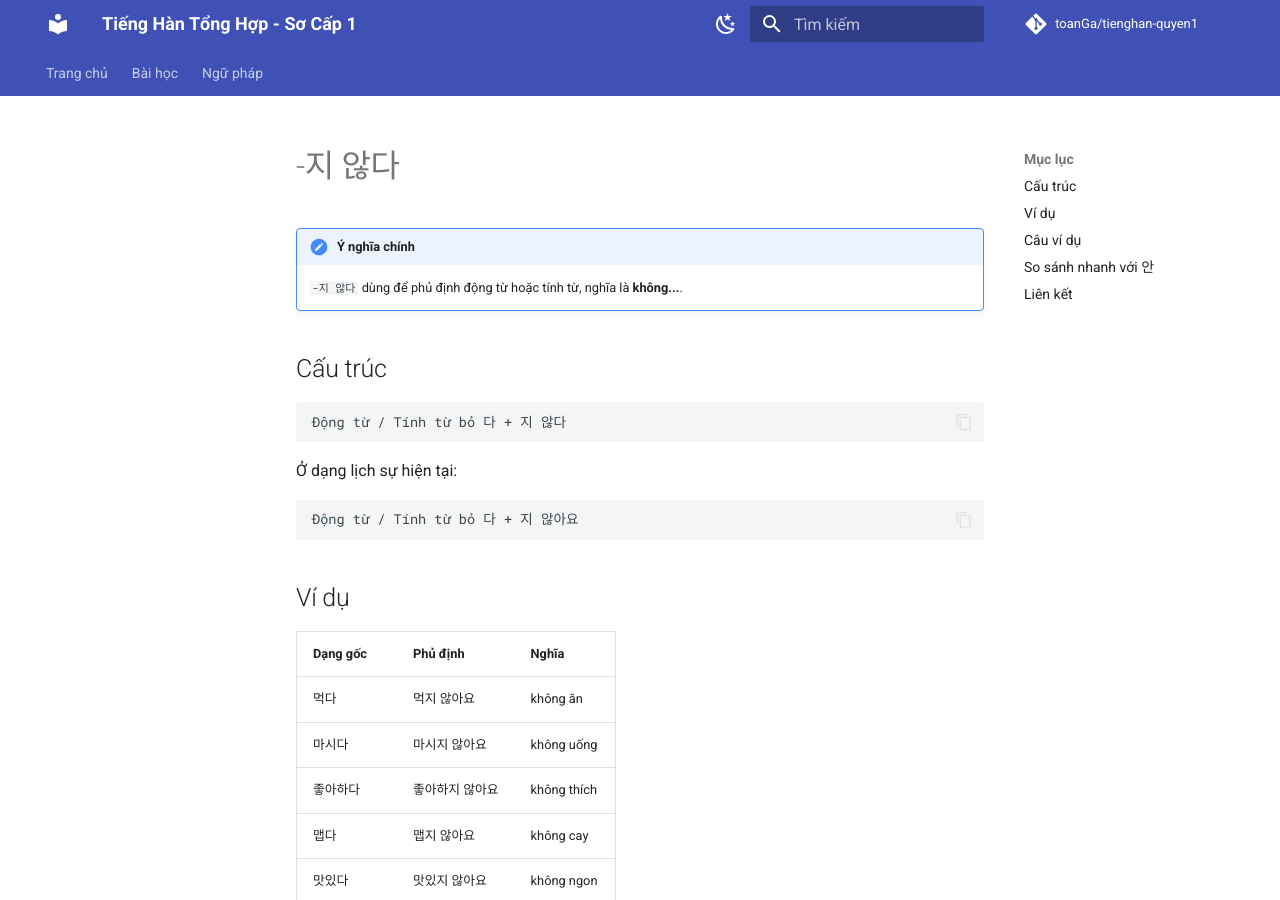
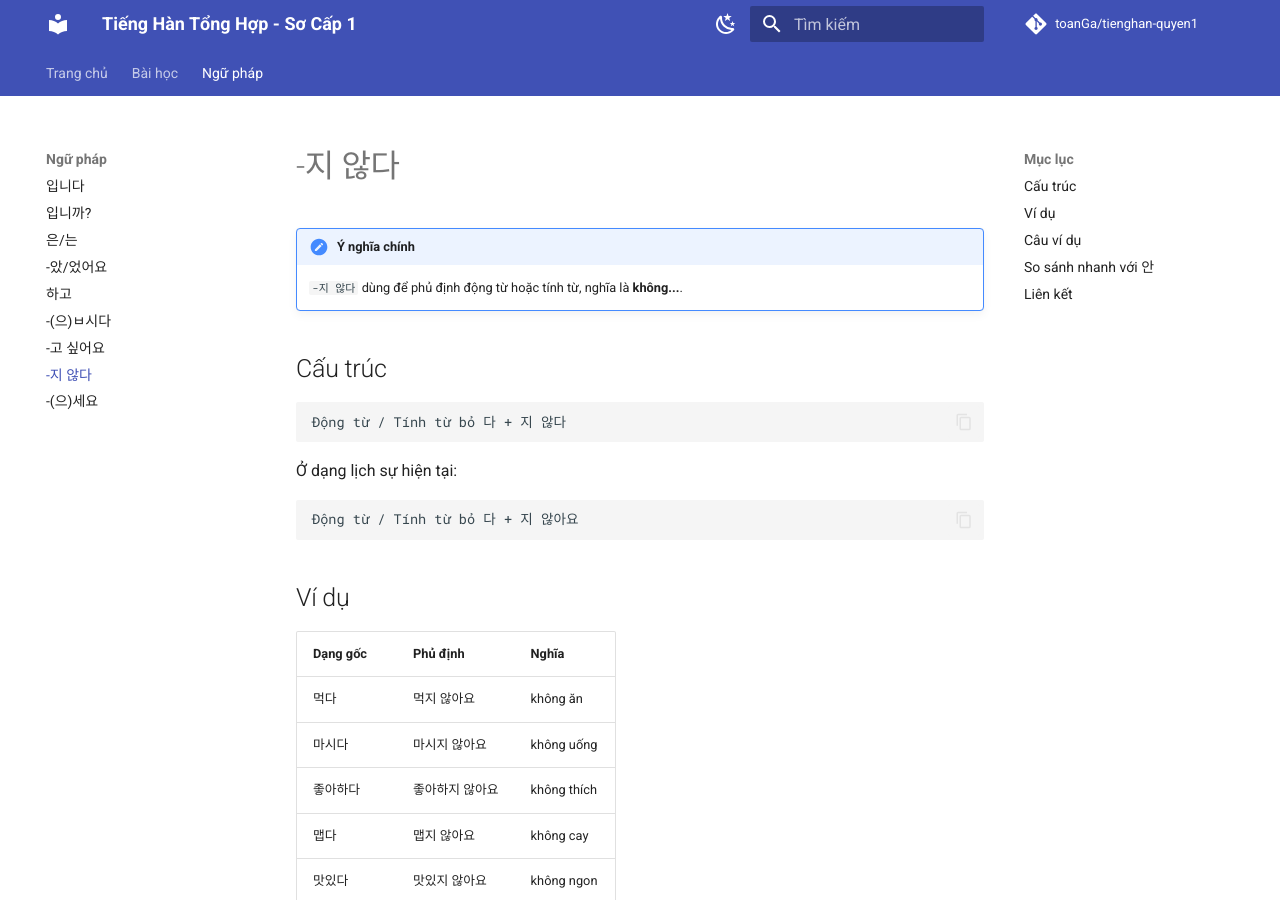
Before and after one commit to toanGa/tienghan-quyen1, an MkDocs documentation site: the page built from docs/grammar/ji-anta.md, in a window 1280 px wide and 900 px high. Built offline with MkDocs 1.6.1 and Material for MkDocs 9.7.7, drawn with Linux system fonts in a browser that asks for light colours; comment, search, counter and statistics services are not loaded.

Commit message:
Add lesson 08 and new grammar pages to navigation

```diff
--- a/mkdocs.yml
+++ b/mkdocs.yml
@@ -56,6 +56,7 @@
       - Bài 01 - 소개: lessons/bai-01.md
       - Bài 06 - 주말: lessons/bai-06.md
       - Bài 07 - 물건 사기 (1): lessons/bai-07.md
+      - Bài 08 - 음식: lessons/bai-08.md
   - Ngữ pháp:
       - 입니다: grammar/imnida.md
       - 입니까?: grammar/imnikka.md
@@ -64,3 +65,5 @@
       - 하고: grammar/hago.md
       - "-(으)ㅂ시다": grammar/eupsida.md
       - "-고 싶어요": grammar/go-sipeoyo.md
+      - "-지 않다": grammar/ji-anta.md
+      - "-(으)세요": grammar/euseyo.md
```
